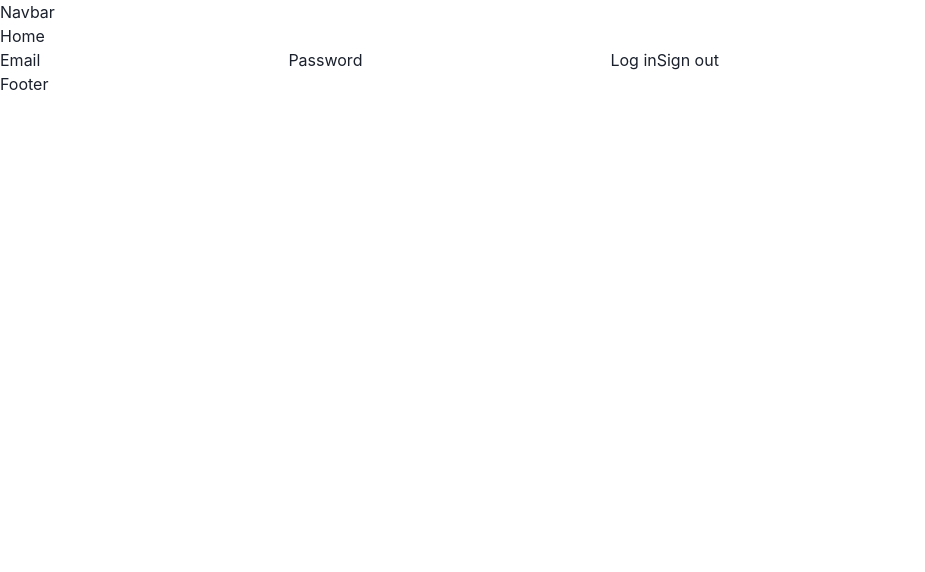
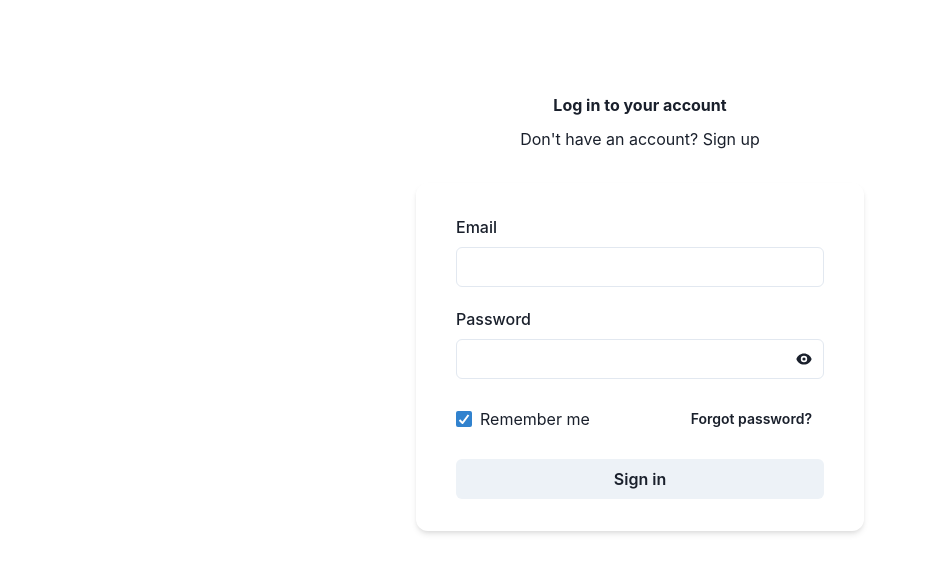
Before and after one commit to AbhinavGS/popcorn-time, a React (Vite) app: page / in a window 1280 px wide. Shown: the top 572 px of the page, without its empty margins (0-925 px from the left). Built offline with nearby package versions, Linux system fonts and the light colour scheme; no server answers.

Commit message:
create login screen

```diff
--- a/package.json
+++ b/package.json
@@ -20,6 +20,7 @@
     "match-sorter": "^6.3.4",
     "react": "^18.2.0",
     "react-dom": "^18.2.0",
+    "react-icons": "^5.0.1",
     "react-redux": "^9.1.0",
     "react-router-dom": "^6.22.0",
     "sort-by": "^1.2.0"
--- a/src/App.tsx
+++ b/src/App.tsx
@@ -1,15 +1,9 @@
-import Navbar from "./components/Navbar/Navbar";
-import Home from "./components/Home/Home";
-import Footer from "./components/Footer/Footer";
-import Auth from "./components/Auth/Auth";
+import LoginScreen from "./screens/LoginScreen";
 
 function App() {
   return (
     <>
-      <Navbar />
-      <Home />
-      <Auth />
-      <Footer />
+      <LoginScreen />
     </>
   );
 }
--- /dev/null
+++ b/src/components/PasswordField.tsx
@@ -0,0 +1,55 @@
+import {
+  FormControl,
+  FormLabel,
+  IconButton,
+  Input,
+  InputGroup,
+  InputProps,
+  InputRightElement,
+  useDisclosure,
+  useMergeRefs,
+} from "@chakra-ui/react";
+import { forwardRef, useRef } from "react";
+import { HiEye, HiEyeOff } from "react-icons/hi";
+
+export const PasswordField = forwardRef<HTMLInputElement, InputProps>(
+  (props, ref) => {
+    const { isOpen, onToggle } = useDisclosure();
+    const inputRef = useRef<HTMLInputElement>(null);
+
+    const mergeRef = useMergeRefs(inputRef, ref);
+    const onClickReveal = () => {
+      onToggle();
+      if (inputRef.current) {
+        inputRef.current.focus({ preventScroll: true });
+      }
+    };
+
+    return (
+      <FormControl>
+        <FormLabel htmlFor="password">Password</FormLabel>
+        <InputGroup>
+          <InputRightElement>
+            <IconButton
+              variant="text"
+              aria-label={isOpen ? "Mask password" : "Reveal password"}
+              icon={isOpen ? <HiEyeOff /> : <HiEye />}
+              onClick={onClickReveal}
+            />
+          </InputRightElement>
+          <Input
+            id="password"
+            ref={mergeRef}
+            name="password"
+            type={isOpen ? "text" : "password"}
+            autoComplete="current-password"
+            required
+            {...props}
+          />
+        </InputGroup>
+      </FormControl>
+    );
+  }
+);
+
+PasswordField.displayName = "PasswordField";
--- /dev/null
+++ b/src/screens/LoginScreen.tsx
@@ -0,0 +1,66 @@
+import {
+  Box,
+  Button,
+  Checkbox,
+  Container,
+  FormControl,
+  FormLabel,
+  Heading,
+  HStack,
+  Input,
+  Link,
+  Stack,
+  Text,
+} from "@chakra-ui/react";
+import { PasswordField } from "../components/PasswordField";
+
+const LoginScreen = () => {
+  return (
+    <Container
+      maxW="lg"
+      py={{ base: "12", md: "24" }}
+      px={{ base: "0", sm: "8" }}
+    >
+      <Stack spacing="8">
+        <Stack spacing="6">
+          <Stack spacing={{ base: "2", md: "3" }} textAlign="center">
+            <Heading size={{ base: "xs", md: "sm" }}>
+              Log in to your account
+            </Heading>
+            <Text color="fg.muted">
+              Don't have an account? <Link href="#">Sign up</Link>
+            </Text>
+          </Stack>
+        </Stack>
+        <Box
+          py={{ base: "0", sm: "8" }}
+          px={{ base: "4", sm: "10" }}
+          bg={{ base: "transparent", sm: "bg.surface" }}
+          boxShadow={{ base: "none", sm: "md" }}
+          borderRadius={{ base: "none", sm: "xl" }}
+        >
+          <Stack spacing="6">
+            <Stack spacing="5">
+              <FormControl>
+                <FormLabel htmlFor="email">Email</FormLabel>
+                <Input id="email" type="email" />
+              </FormControl>
+              <PasswordField />
+            </Stack>
+            <HStack justify="space-between">
+              <Checkbox defaultChecked>Remember me</Checkbox>
+              <Button variant="text" size="sm">
+                Forgot password?
+              </Button>
+            </HStack>
+            <Stack spacing="6">
+              <Button>Sign in</Button>
+            </Stack>
+          </Stack>
+        </Box>
+      </Stack>
+    </Container>
+  );
+};
+
+export default LoginScreen;
```
Also changed, not shown: 1 other file (tests, documents, lock files or other folders).
